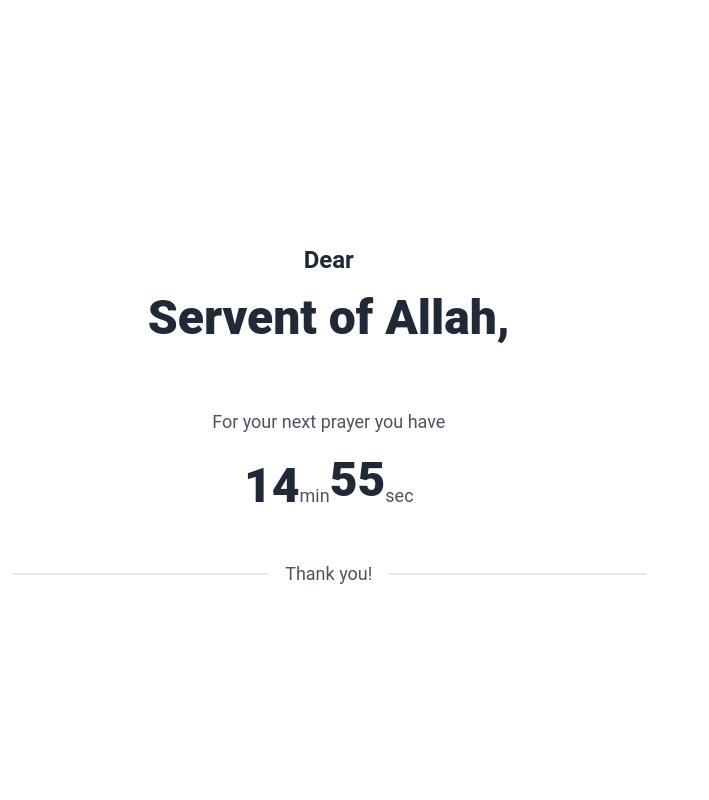
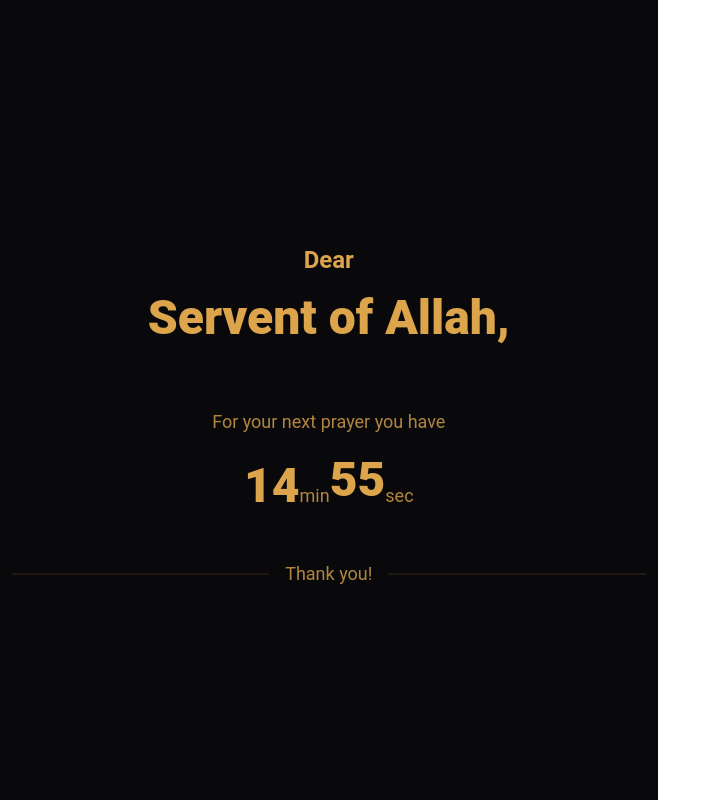
Before and after one commit to Muhammed-Rahif/swadeeq, a React (Create React App) app: page / in a window 1280 px wide. Shown: the whole page, without its empty margins (0-709 px from the left). Built offline with nearby package versions, Linux system fonts and the light colour scheme.

Commit message:
fix: build commands

```diff
--- a/package.json
+++ b/package.json
@@ -47,9 +47,9 @@
   },
   "scripts": {
     "start": "set TAILWIND_MODE=watch && react-scripts start",
-    "build": "craco build",
+    "build": "react-scripts build",
     "ionic:serve": "set TAILWIND_MODE=watch && react-scripts start",
-    "ionic:build": "craco build",
+    "ionic:build": "react-scripts build",
     "test": "react-scripts test --transformIgnorePatterns 'node_modules/(?!(@ionic/react|@ionic/react-router|@ionic/core|@stencil/core|ionicons)/)'",
     "eject": "react-scripts eject"
   },
--- a/src/App.tsx
+++ b/src/App.tsx
@@ -29,10 +29,10 @@ import "@ionic/react/css/text-transformation.css";
 import "@ionic/react/css/flex-utils.css";
 import "@ionic/react/css/display.css";
 
+/* Tailwind styles */
+import "./theme/tailwind.css";
 /* Theme variables */
 import "./theme/variables.css";
-/* Tailwind styles */
-import "./theme/tailwind.css";
 
 setupIonicReact();
 
--- a/src/pages/Home.tsx
+++ b/src/pages/Home.tsx
@@ -31,7 +31,7 @@ const Home: React.FC = () => {
   return (
     <IonPage>
       <IonContent fullscreen>
-        <article className="p-3 prose lg:prose-lg h-full">
+        <article data-theme="luxury" className="p-3 prose lg:prose-lg h-full">
           <div className="flex justify-center h-full flex-col items-center">
             <h3 className="mb-0">Dear</h3>
             <h1>
```
Also changed, not shown: 3 other files (tests, documents, lock files or other folders).
